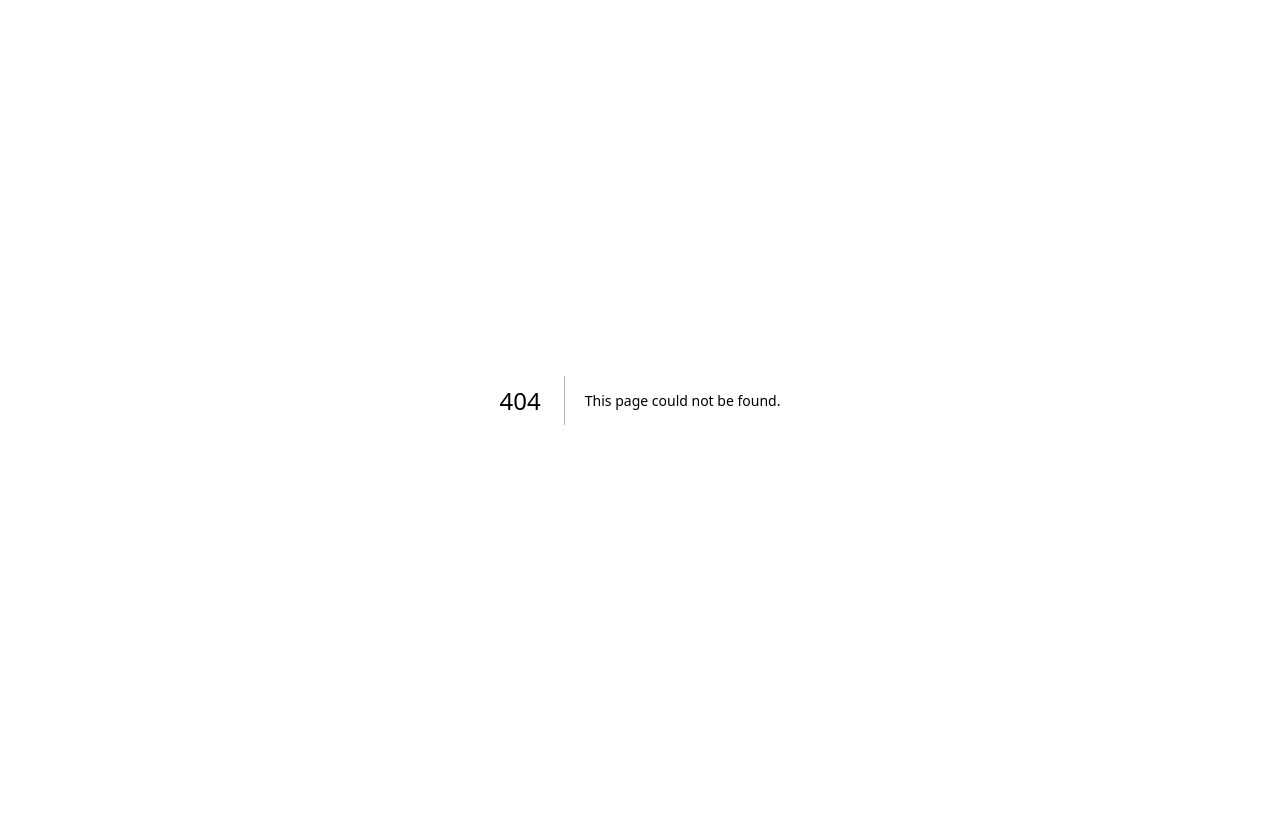
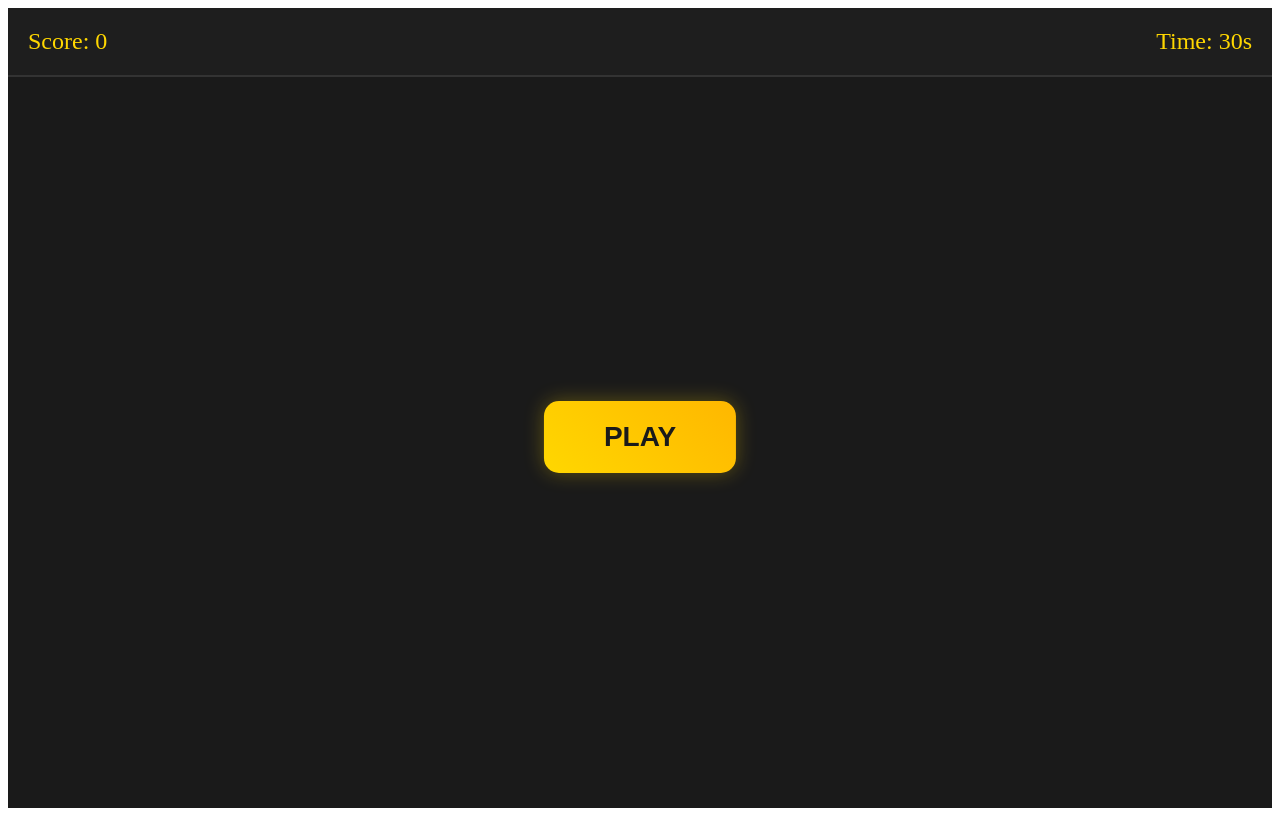
Before and after one commit to AmirSherov/ClickMaster, a Next.js app: page /mini-games/coin-catcher in a window 1280 px wide. Before the commit this address had no page. Built offline with nearby package versions, Linux system fonts and the light colour scheme.

Commit message:
small test

```diff
--- a/app/UpgradePage/page.jsx
+++ b/app/UpgradePage/page.jsx
@@ -40,7 +40,7 @@ export default function UpgradePage() {
             id: 1,
             name: "Двойной клик",
             multiplier: 1,
-            cost: 2000,
+            cost: 10000,
             type: "+",
             priceType: "dynamic",
             icon: <FaHandPointer className="card-icon" />,
@@ -50,7 +50,7 @@ export default function UpgradePage() {
             id: 2,
             name: "Мега клик",
             multiplier: 5,
-            cost: 13000,
+            cost: 12500,
             type: "X",
             priceType: "fixed",
             icon: <FaRocket className="card-icon" />,
--- /dev/null
+++ b/app/mini-games/coin-catcher/catcher.scss
@@ -0,0 +1,87 @@
+.coin-catcher {
+    width: 100%;
+    height: 100vh;
+    background: #1a1a1a;
+    position: relative;
+    overflow: hidden;
+
+    .game-header {
+      display: flex;
+      justify-content: space-between;
+      padding: 20px;
+      background: rgba(30, 30, 30, 0.9);
+      font-size: 24px;
+      color: #ffd700;
+      border-bottom: 2px solid #333;
+    }
+
+    .game-area {
+      position: relative;
+      width: 100%;
+      height: calc(100vh - 80px);
+    }
+
+    .coin {
+      position: absolute;
+      width: 60px;
+      height: 60px;
+      cursor: pointer;
+      transition: transform 0.1s;
+      user-select: none;
+      background: url('../../../public/coin.png') no-repeat center center;
+      background-size: contain;
+      animation: rotate 2s infinite linear;
+
+      &:hover {
+        transform: scale(1.2);
+      }
+    }
+
+    .start-button, .claim-button {
+      position: absolute;
+      top: 50%;
+      left: 50%;
+      transform: translate(-50%, -50%);
+      padding: 20px 60px;
+      font-size: 28px;
+      border: none;
+      border-radius: 15px;
+      background: linear-gradient(45deg, #ffd700, #ffb700);
+      color: #1a1a1a;
+      cursor: pointer;
+      transition: all 0.3s;
+      text-transform: uppercase;
+      font-weight: bold;
+      box-shadow: 0 0 20px rgba(255, 215, 0, 0.3);
+
+      &:hover {
+        transform: translate(-50%, -50%) scale(1.05);
+        box-shadow: 0 0 30px rgba(255, 215, 0, 0.5);
+      }
+    }
+
+    .game-over {
+      position: absolute;
+      top: 50%;
+      left: 50%;
+      transform: translate(-50%, -50%);
+      background: rgba(30, 30, 30, 0.95);
+      padding: 40px;
+      border-radius: 20px;
+      text-align: center;
+      box-shadow: 0 0 30px rgba(0,0,0,0.5);
+      border: 2px solid #ffd700;
+      color: #ffd700;
+
+      h2 {
+        font-size: 36px;
+        margin-bottom: 20px;
+        text-transform: uppercase;
+      }
+
+      p {
+        font-size: 24px;
+        margin-bottom: 30px;
+      }
+    }
+  }
--- /dev/null
+++ b/app/mini-games/coin-catcher/page.jsx
@@ -0,0 +1,116 @@
+'use client';
+import { useState, useEffect, useRef } from 'react';
+import { useRouter } from 'next/navigation';
+import './catcher.scss';
+import { incrementCount } from '@/app/api';
+import { useGlobalContext } from '@/app/GlobalState';
+export default function CoinCatcher() {
+  const [gameState, setGameState] = useState('ready'); // ready, playing, finished
+  const [score, setScore] = useState(0);
+  const [timeLeft, setTimeLeft] = useState(30);
+  const [coins, setCoins] = useState([]);
+  const [speed, setSpeed] = useState(1);
+  const gameAreaRef = useRef(null);
+  const { state, dispatch } = useGlobalContext();
+  const router = useRouter();
+
+  const startGame = () => {
+    setGameState('playing');
+    setScore(0);
+    setTimeLeft(30);
+    setSpeed(1);
+    setCoins([]);
+  };
+
+  const spawnCoin = () => {
+    if (!gameAreaRef.current) return;
+    const newCoin = {
+      id: Date.now(),
+      x: Math.random() * (gameAreaRef.current.clientWidth - 65),
+      y: -60
+    };
+    setCoins(prev => [...prev, newCoin]);
+  };
+
+  const collectCoin = (coinId) => {
+    setCoins(prev => prev.filter(coin => coin.id !== coinId));
+    setScore(prev => prev + 100);
+  };
+
+  const claimRewards = () => {
+    dispatch({ type: 'UPDATE_COUNT', payload: state.count + score });
+    incrementCount(state.id, state.count + score);
+    router.push('/mini-games');
+  };
+
+  useEffect(() => {
+    if (gameState !== 'playing') return;
+
+    const gameLoop = setInterval(() => {
+      setCoins(prev => {
+        const newCoins = prev.map(coin => ({
+          ...coin,
+          y: coin.y + (3 * speed)
+        }));
+        return newCoins.filter(coin => coin.y < window.innerHeight);
+      });
+    }, 16);
+
+    const coinSpawner = setInterval(spawnCoin, 1000 / speed);
+
+    const timer = setInterval(() => {
+      setTimeLeft(prev => {
+        if (prev <= 0) {
+          setGameState('finished');
+          return 0;
+        }
+        if (prev % 5 === 0 && prev !== 30) {
+          setSpeed(prev => prev * 1.1);
+        }
+        return prev - 1;
+      });
+    }, 1000);
+
+    return () => {
+      clearInterval(gameLoop);
+      clearInterval(coinSpawner);
+      clearInterval(timer);
+    };
+  }, [gameState, speed]);
+
+  return (
+    <div className="coin-catcher">
+      <div className="game-header">
+        <div className="score">Score: {score}</div>
+        <div className="timer">Time: {timeLeft}s</div>
+      </div>
+
+      <div className="game-area" ref={gameAreaRef}>
+        {gameState === 'ready' && (
+          <button className="start-button" onClick={startGame}>
+            Play
+          </button>
+        )}
+
+        {gameState === 'playing' && coins.map(coin => (
+          <div
+            key={coin.id}
+            className="coin"
+            style={{ left: `${coin.x}px`, top: `${coin.y}px` }}
+            onClick={() => collectCoin(coin.id)}
+          />
+        ))}
+
+        {gameState === 'finished' && (
+          <div className="game-over">
+            <h2>Game Over!</h2>
+            <p>You collected: {score} coins</p>
+            <button className="claim-button" onClick={claimRewards}>
+              Claim Rewards
+            </button>
+          </div>
+        )}
+      </div>
+    </div>
+  );
+}
--- /dev/null
+++ b/app/mini-games/games.scss
@@ -0,0 +1,50 @@
+body{
+    background-color: #333;
+    height: 100vh;
+}
+*{
+    margin: 0;
+    padding: 0;
+    box-sizing: border-box;
+    font-family: 'Poppins', sans-serif;
+    -webkit-tap-highlight-color: transparent;
+    user-select: none;
+}
+.mini-games-container {
+    padding: 20px;
+    color: white;
+    justify-content: center;
+    align-items: center;
+    display: flex;
+    flex-direction: column;
+    h4{
+        position: absolute;
+        bottom: 100px;
+    }
+    .games-grid {
+      display: grid;
+      grid-template-columns: repeat(auto-fill, minmax(250px, 1fr));
+      gap: 20px;
+      margin-top: 20px;
+    }
+
+    .game-card {
+      background: #1e1e1e;
+      border-radius: 10px;
+      padding: 20px;
+      text-align: center;
+      text-decoration: none;
+      color: white;
+      transition: transform 0.2s;
+      box-shadow: 0 5px 15px rgba(0,0,0,0.1);
+
+      &:hover {
+        transform: translateY(-5px);
+      }
+
+      .game-icon {
+        font-size: 48px;
+        margin-bottom: 10px;
+      }
+    }
+  }
--- a/app/nav/index.jsx
+++ b/app/nav/index.jsx
@@ -7,7 +7,8 @@ import './nav.scss';
 const NAV_ITEMS = [
   { path: '/', label: 'Menu' },
   { path: '/accaunt', label: 'Account' },
-  { path: '/rating', label: 'Rating' }
+  { path: '/rating', label: 'Rating' },
+  { path: '/mini-games', label: 'Games' },
 ];
 
 const NavItem = ({ path, label, isActive }) => (
```
Also changed, not shown: app/mini-games/page.jsx (added, +32 -0 lines), public/catcher.webp (added), public/coin.png (added).
